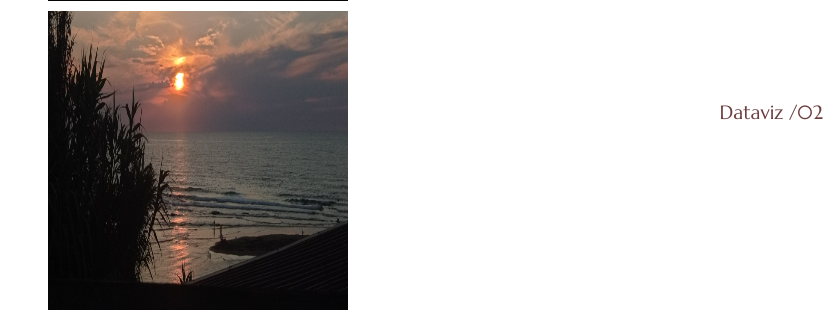
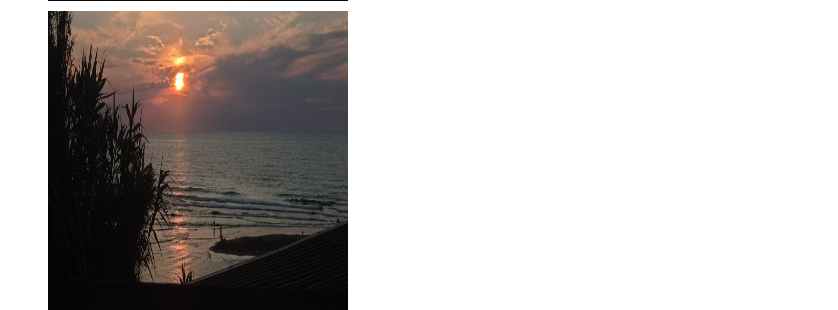
Before and after one commit to nahinaboireau/Portfolio, a PHP site: page /projet.html in a window 1280 px wide. Shown: the part 661-971 px from the top of the page, without its empty margins (442-1280 px from the left). Run offline with PHP 8.4, Linux system fonts and the light colour scheme.

Commit message:
:art:
palcement des projets

```diff
--- a/projet.css
+++ b/projet.css
@@ -123,7 +123,6 @@ div.bordure {
 .projet-associe .carre {
     width: 300px;
     height: 300px;
-    background:#6C3E3E;
     display: flex;
     align-items: center;
     justify-content: center;
@@ -136,20 +135,11 @@ div.bordure {
     height: 100%;
 }
 
-.nom-projet1,
-.nom-projet2,
-.nom-projet3,
-.nom-projet4,
-.nom-projet5{
-    position: absolute;
-    bottom: 10px;
-    right: 10px;
-    color: #6C3E3E;
-    font-size: 1.2em;
-    background-color: white;
-    padding: 5px;
 
-}
+
+
+
+
 
 /* paragraphe */
 p{
--- a/projet.html
+++ b/projet.html
@@ -56,33 +56,33 @@
                 <div class="projet-associe">
                     <div class="carre">
                         <img src="./images/image-accueil.jpg" alt="">
-                        <span class="nom-projet1">Dataviz /02</span>
+                        <!-- <span>Dataviz /02</span>  -->
                     </div>
                 </div>
                 <div class="projet-associe">
                     <div class="carre">
                         <img src="./images/image-accueil.jpg" alt="">
-                        <span class="nom-projet2">Dataviz /02</span>
+                        <!-- <span class="nom-projet2">Dataviz /02</span> -->
                     </div>
                 </div>
                 <div class="projet-associe">
                     <div class="carre">
                         <img src="./images/image-accueil.jpg" alt="">
-                        <span class="nom-projet3">Dataviz /02</span>
+                        <!-- <span class="nom-projet3">Dataviz /02</span> -->
                     </div>
 
                 </div>
                 <div class="projet-associe">
                     <div class="carre">
                         <img src="./images/image-accueil.jpg" alt="">
-                        <span class="nom-projet4">Dataviz /02</span>
+                        <!-- <span class="nom-projet4">Dataviz /02</span> -->
                     </div>
 
                 </div>
                 <div class="projet-associe">
                     <div class="carre">
                         <img src="./images/image-accueil.jpg" alt="">
-                        <span class="nom-projet5">Dataviz /02</span>
+                        <!-- <span class="nom-projet5">Dataviz /02</span> -->
                     </div>
                 </div>
 
```
